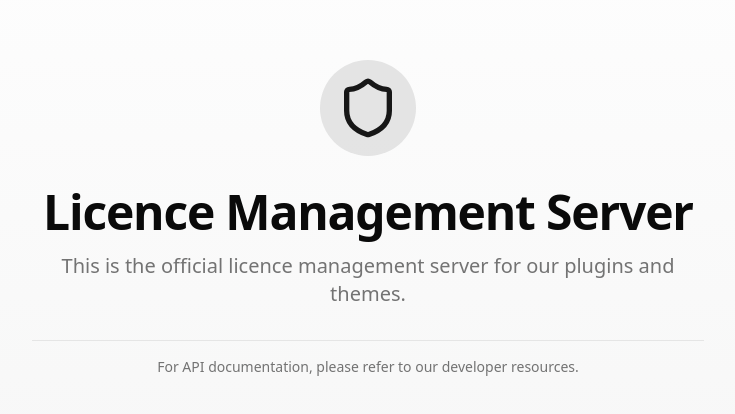
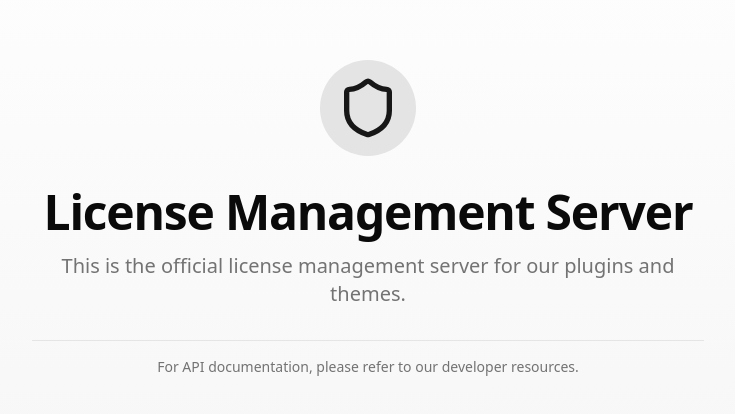
Before and after one commit to JonakyDS/license-manager, a Next.js app: page / in a window 1280 px wide. Shown: the part 182-596 px from the top of the page, without its empty margins (272-1007 px from the left). Built offline with nearby package versions, Linux system fonts and the light colour scheme.

Commit message:
fix: Correct spelling of "Licence" to "License" across the application

```diff
--- a/app/dashboard/page.tsx
+++ b/app/dashboard/page.tsx
@@ -18,7 +18,7 @@ export default async function DashboardPage() {
     <div className="flex min-h-screen flex-col bg-zinc-50 dark:bg-zinc-950">
       <header className="border-b bg-white dark:bg-zinc-900">
         <div className="mx-auto flex h-16 max-w-7xl items-center justify-between px-4">
-          <h1 className="text-xl font-semibold">Licence Manager</h1>
+          <h1 className="text-xl font-semibold">License Manager</h1>
           <div className="flex items-center gap-4">
             <span className="text-sm text-zinc-600 dark:text-zinc-400">
               {session.user.email}
--- a/app/layout.tsx
+++ b/app/layout.tsx
@@ -17,10 +17,10 @@ const geistMono = Geist_Mono({
 
 export const metadata: Metadata = {
   title: {
-    default: "Licence Manager",
-    template: "%s | Licence Manager",
+    default: "License Manager",
+    template: "%s | License Manager",
   },
-  description: "Manage your software licences efficiently",
+  description: "Manage your software licenses efficiently",
 };
 
 export default function RootLayout({
--- a/app/page.tsx
+++ b/app/page.tsx
@@ -12,10 +12,10 @@ export default function Home() {
 
         <div className="space-y-4">
           <h1 className="text-4xl font-bold tracking-tight sm:text-5xl">
-            Licence Management Server
+            License Management Server
           </h1>
           <p className="text-muted-foreground text-xl">
-            This is the official licence management server for our plugins and
+            This is the official license management server for our plugins and
             themes.
           </p>
         </div>
--- a/package.json
+++ b/package.json
@@ -1,5 +1,5 @@
 {
-  "name": "licence-manager",
+  "name": "license-manager",
   "version": "0.1.0",
   "private": true,
   "scripts": {
```
Also changed, not shown: 1 other file (tests, documents, lock files or other folders).
